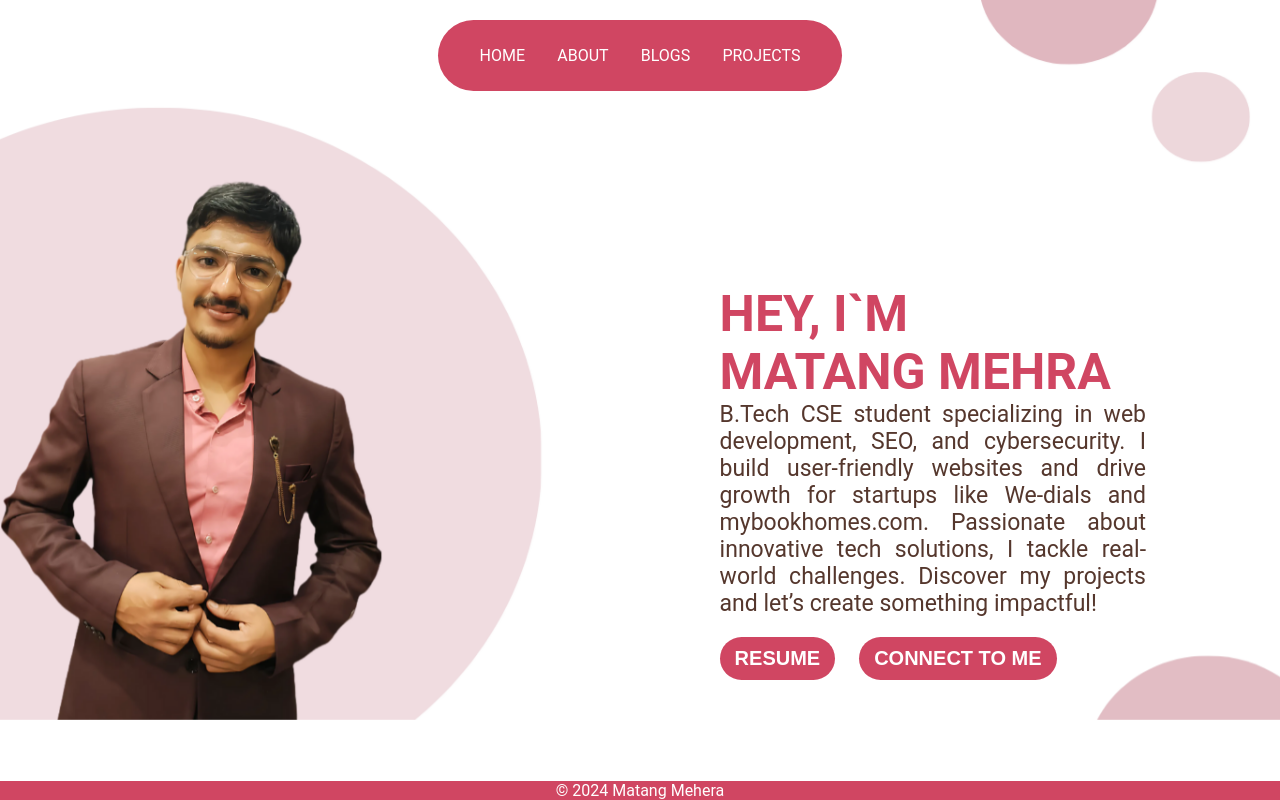
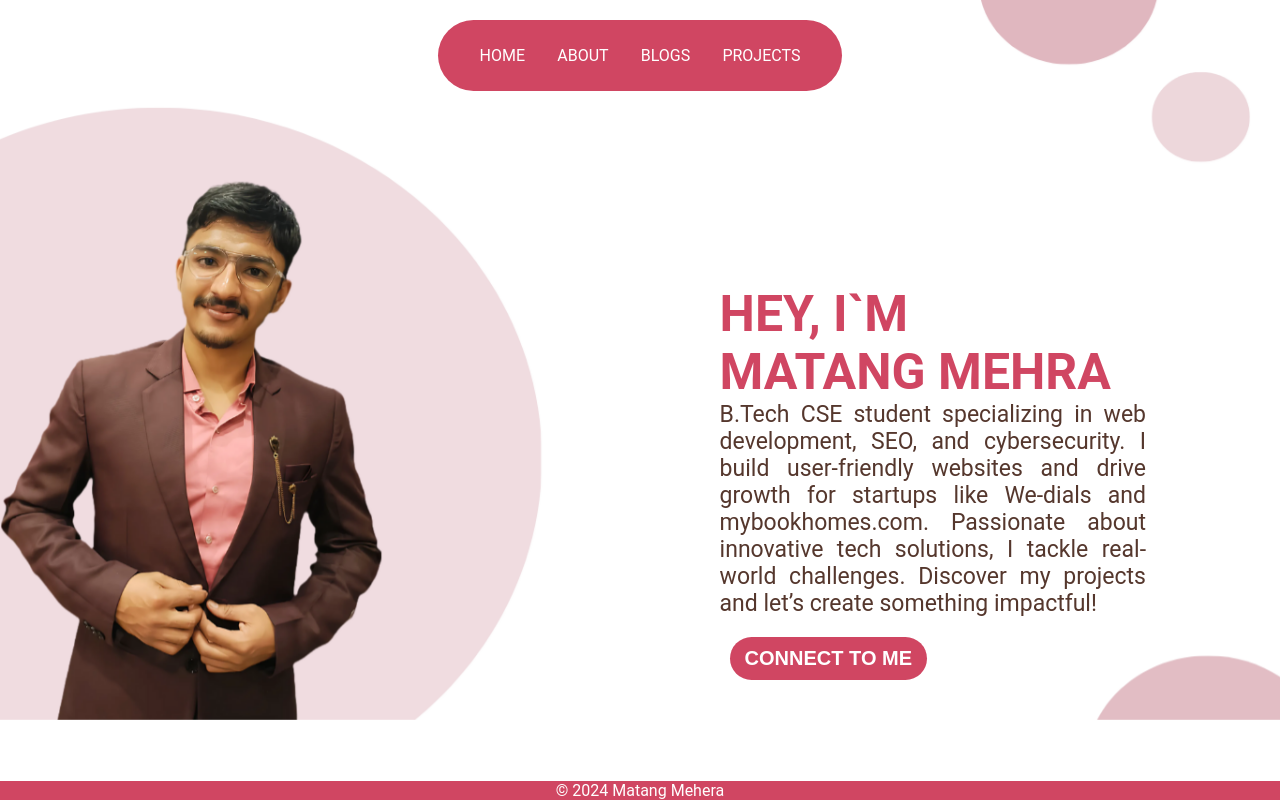
Before and after one commit to mgmehra2005/MyPortfolio, a Flask app: page / in a window 1280 px wide. Run offline with Flask 3, Linux system fonts and the light colour scheme.

Commit message:
removed resume

```diff
--- a/Portfolio/static/CSS/default.css
+++ b/Portfolio/static/CSS/default.css
@@ -169,7 +169,7 @@ nav ul li a:hover{
 #connect{
     justify-content: center;
     align-items: center;
-    margin: 20px;
+    margin: 20px 10px;
     padding: 10px 15px 10px 15px;
     font-weight: bold;
     border: none;
--- a/Portfolio/templates/index.html
+++ b/Portfolio/templates/index.html
@@ -16,7 +16,6 @@
                     B.Tech CSE student specializing in web development, SEO, and cybersecurity. I build user-friendly websites and drive growth for startups like We-dials and mybookhomes.com. Passionate about innovative tech solutions, I tackle real-world challenges. Discover my projects and let’s create something impactful!
                 </p>
                 <div>
-                    <a href="https://drive.google.com/file/d/1gEM-KfwtesahwtcmgBq3Mkj4crKl_ubK/view?usp=sharing"><button id="resume">RESUME</button></a>
                     <a href="{{url_for('connect_page')}}"><button id="connect">CONNECT TO ME</button></a>
                 </div>
             </div>
```
